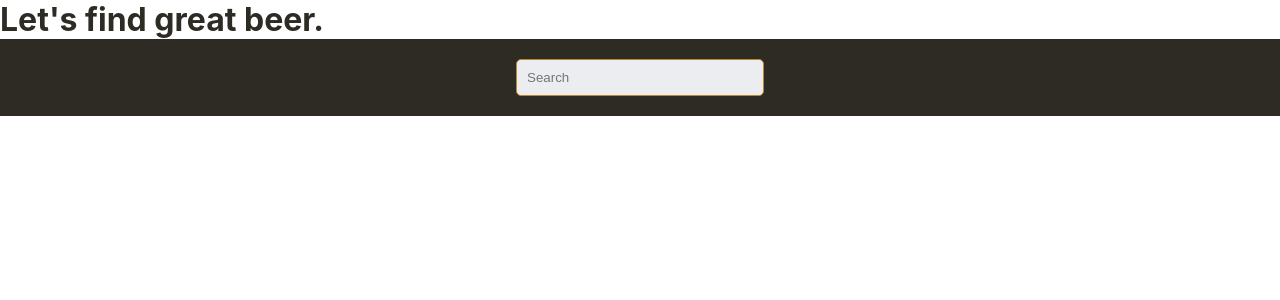
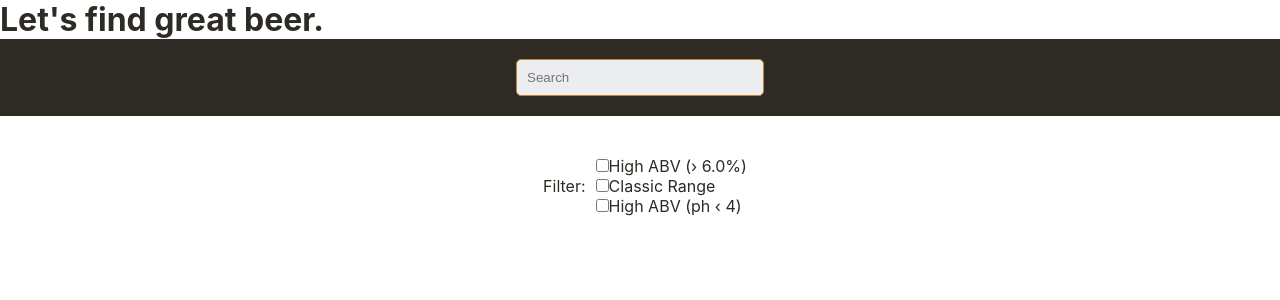
Before and after one commit to samuelod/punk-api, a React (Create React App) app: page / in a window 1280 px wide. Shown: the top 300 px of the page. Built offline with nearby package versions, Linux system fonts and the light colour scheme.

Commit message:
styled filter and added it to the App

```diff
--- a/src/App.jsx
+++ b/src/App.jsx
@@ -3,7 +3,7 @@ import './App.scss';
 // import { BrowserRouter as Router, Route, Switch } from 'react-router-dom';
 // import BeerList from './Components/BeerList/BeerList';
 // import BeerInfo from './Components/BeerInfo/BeerInfo';
-// import Filter from './Components/Filter/Filter';
+import Filter from './Components/Filter/Filter';
 import Header from './Components/Header/Header';
 // import Nav from './Components/Nav/Nav';
 import SearchBar from './Components/SearchBar/SearchBar';
@@ -15,6 +15,7 @@ const App = () => {
     <div className='App'>
       < Header />
         < SearchBar />
+        <Filter />
     </div>
   )
 }
--- a/src/Components/Filter/Filter.jsx
+++ b/src/Components/Filter/Filter.jsx
@@ -8,7 +8,7 @@ const Filter = (props) => {
 
   return (
     <div className='filterSection'>
-        <p>Filter Beers By: </p>
+        <p>Filter: </p>
         <div className='filterList'>
             <div className='filterType'>
                 <input onClick={filterByABV} type="checkbox" id='abv' />
@@ -20,7 +20,7 @@ const Filter = (props) => {
             </div>
             <div className='filterType'>
                 <input onClick={filterByPH} type="checkbox" id='ph' />
-                <label htmlFor="ph">High ABV (&lsaquo; 4)</label>
+                <label htmlFor="ph">High ABV (ph &lsaquo; 4)</label>
             </div>
         </div>
     </div>
--- a/src/Components/Filter/Filter.scss
+++ b/src/Components/Filter/Filter.scss
@@ -0,0 +1,30 @@
+.filterSection {
+    display: flex;
+    justify-content: center;
+    align-items: center;
+    margin: 5vh;
+
+    p {
+        margin: 0 10px;
+    }
+}
+
+.filtersList {
+    display: flex;
+    justify-content: center;
+    align-items: center;
+
+
+
+    &filterType {
+        margin: 0 10px;
+        padding: 5px;
+        background-color: white;
+        border: 1px solid #9ca8bd;
+        border-radius: 5px;
+
+        label {
+            margin-left: 5px;
+        }
+    }
+}
```
